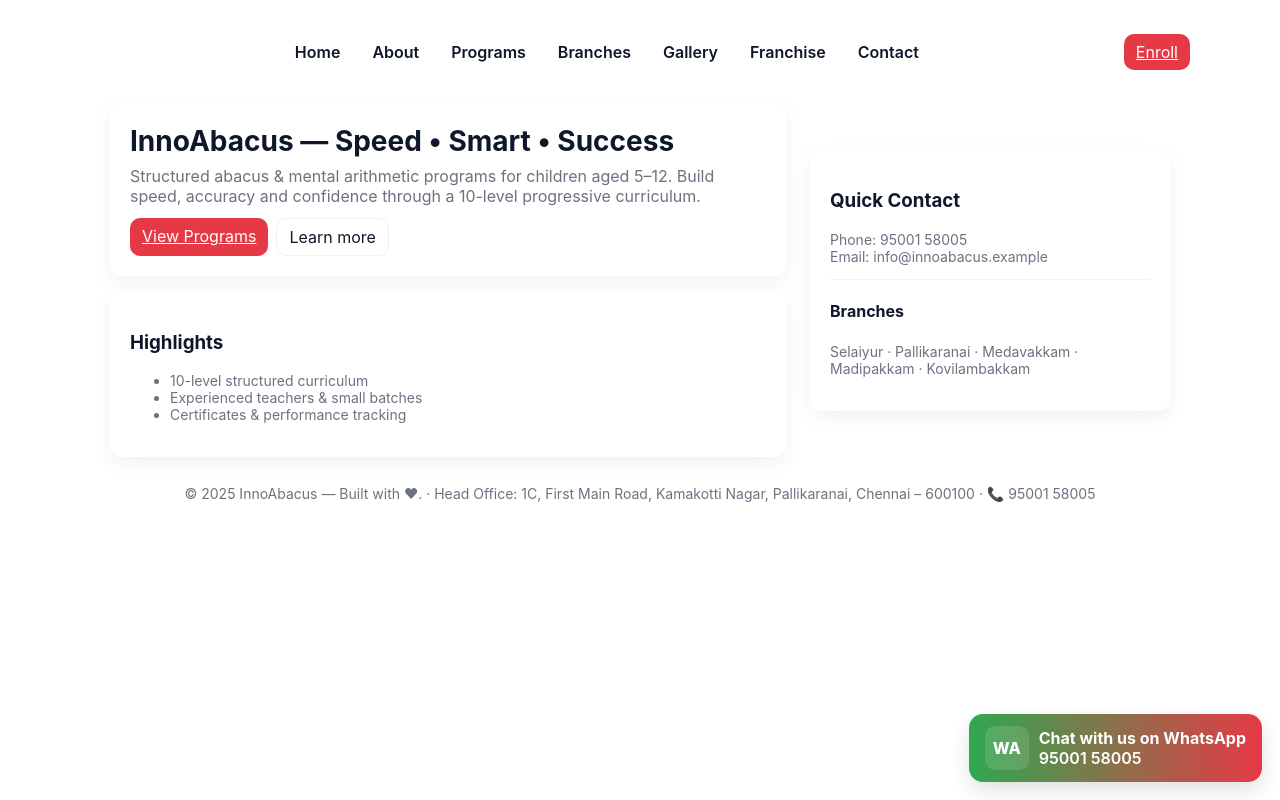
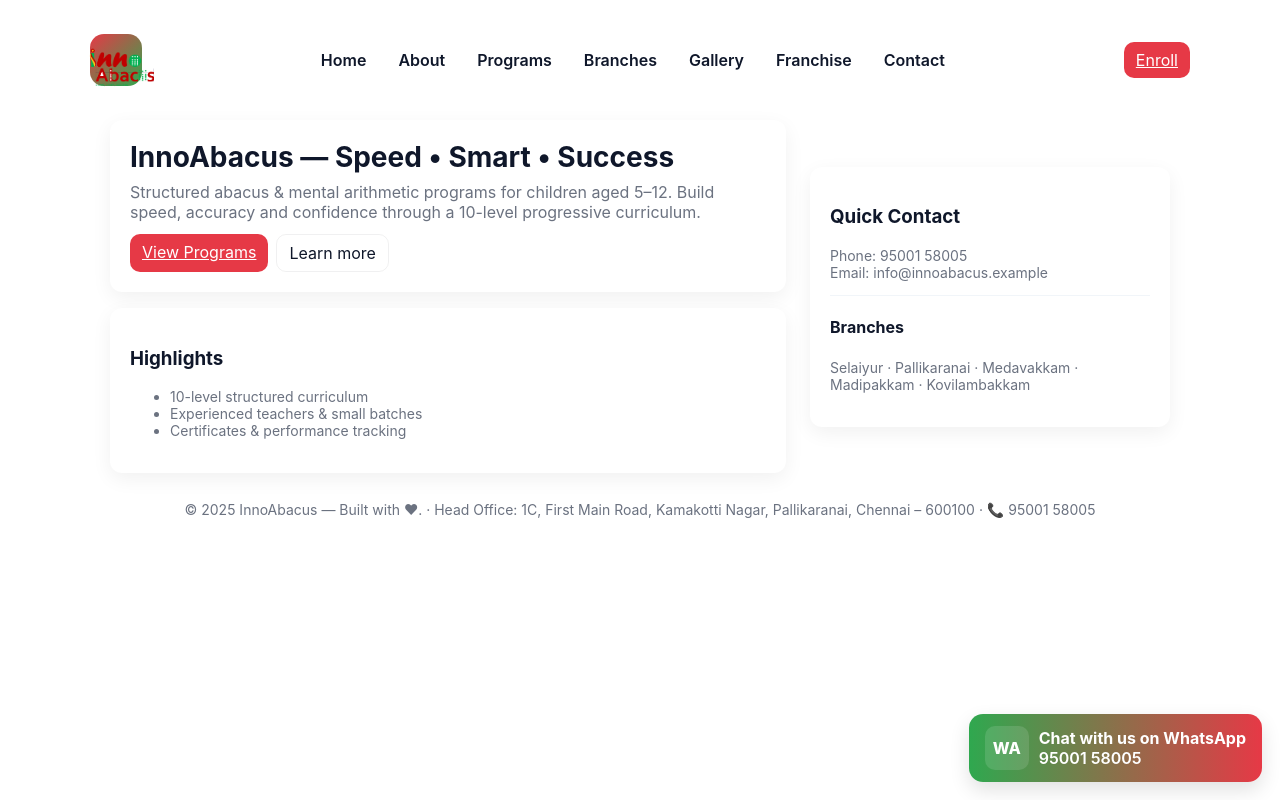
Before and after one commit to jakumaran/innoABACUS-Site, a plain HTML site: page index.html in a window 1280 px wide. Drawn offline with Linux system fonts and the light colour scheme.

Commit message:
Add logo image link to header in index.html

```diff
--- a/index.html
+++ b/index.html
@@ -14,7 +14,11 @@
 <header>
   <div class="nav container">
     <div class="brand">
-
+      <a href="index.html" class="logo">
+        <img src="assets/images/inno-full-logo.png"
+             alt="InnoAbacus Logo"
+             style="height:65px;object-fit:contain;">
+      </a>
     </div>
     <nav>
       <ul>
```
